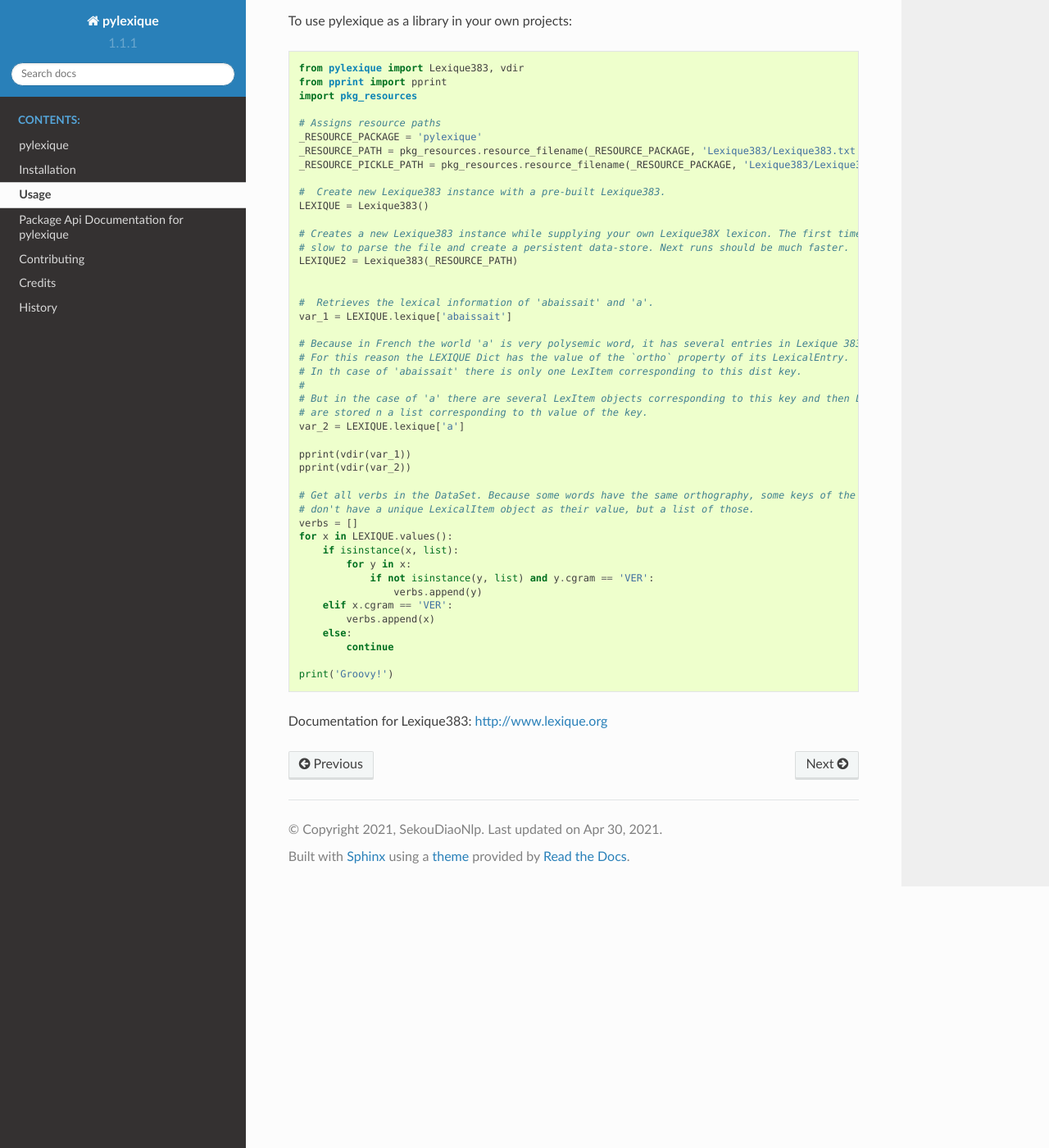
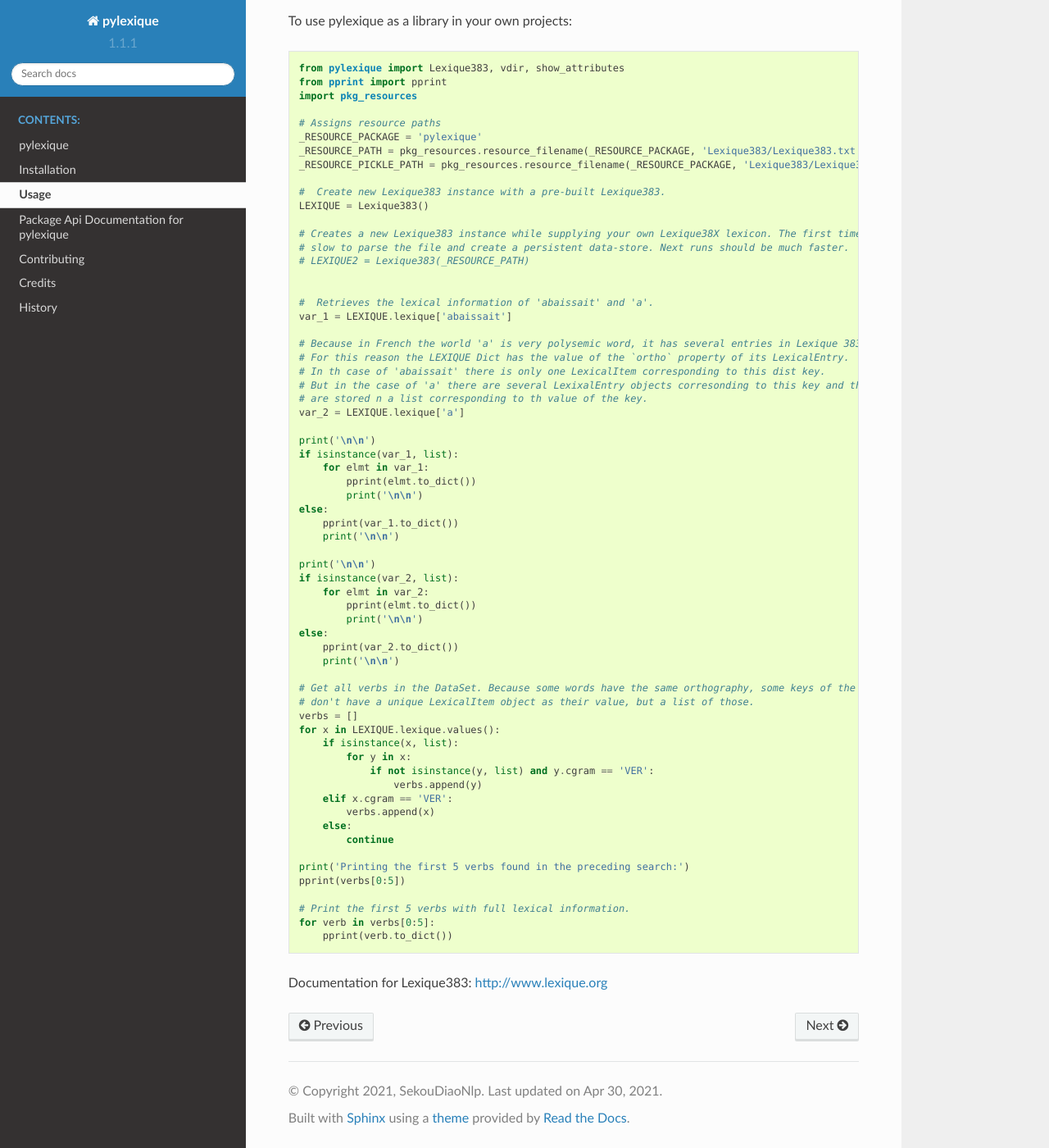
Before and after one commit to SekouDiaoNlp/pylexique, a Sphinx documentation site: the page built from docs/usage.rst, in a window 1280 px wide and 1400 px high, scrolled down 419 px. Shown: the whole window at 82% size. Built offline with Sphinx 7.4.7 and the Read the Docs theme 2.0.0, drawn with Linux system fonts in a browser that asks for light colours.

Commit message:
Updated usage documentation.

```diff
--- a/docs/usage.rst
+++ b/docs/usage.rst
@@ -22,7 +22,7 @@ To use pylexique  as a library in your own projects:
 
 .. code-block:: python
 
-        from pylexique import Lexique383, vdir
+        from pylexique import Lexique383, vdir, show_attributes
         from pprint import pprint
         import pkg_resources
 
@@ -36,7 +36,7 @@ To use pylexique  as a library in your own projects:
 
         # Creates a new Lexique383 instance while supplying your own Lexique38X lexicon. The first time it will it will be
         # slow to parse the file and create a persistent data-store. Next runs should be much faster.
-        LEXIQUE2 = Lexique383(_RESOURCE_PATH)
+        # LEXIQUE2 = Lexique383(_RESOURCE_PATH)
 
 
         #  Retrieves the lexical information of 'abaissait' and 'a'.
@@ -44,19 +44,33 @@ To use pylexique  as a library in your own projects:
 
         # Because in French the world 'a' is very polysemic word, it has several entries in Lexique 383.
         # For this reason the LEXIQUE Dict has the value of the `ortho` property of its LexicalEntry.
-        # In th case of 'abaissait' there is only one LexItem corresponding to this dist key.
-        #
-        # But in the case of 'a' there are several LexItem objects corresponding to this key and then LexItem ojects
+        # In th case of 'abaissait' there is only one LexicalItem corresponding to this dist key.
+        # But in the case of 'a' there are several LexixalEntry objects corresonding to this key and then LexicalEnty onjects
         # are stored n a list corresponding to th value of the key.
         var_2 = LEXIQUE.lexique['a']
 
-        pprint(vdir(var_1))
-        pprint(vdir(var_2))
+        print('\n\n')
+        if isinstance(var_1, list):
+            for elmt in var_1:
+                pprint(elmt.to_dict())
+                print('\n\n')
+        else:
+            pprint(var_1.to_dict())
+            print('\n\n')
+
+        print('\n\n')
+        if isinstance(var_2, list):
+            for elmt in var_2:
+                pprint(elmt.to_dict())
+                print('\n\n')
+        else:
+            pprint(var_2.to_dict())
+            print('\n\n')
 
         # Get all verbs in the DataSet. Because some words have the same orthography, some keys of the dictionary
         # don't have a unique LexicalItem object as their value, but a list of those.
         verbs = []
-        for x in LEXIQUE.values():
+        for x in LEXIQUE.lexique.values():
             if isinstance(x, list):
                 for y in x:
                     if not isinstance(y, list) and y.cgram == 'VER':
@@ -66,7 +80,13 @@ To use pylexique  as a library in your own projects:
             else:
                 continue
 
-        print('Groovy!')
+        print('Printing the first 5 verbs found in the preceding search:')
+        pprint(verbs[0:5])
+
+        # Print the first 5 verbs with full lexical information.
+        for verb in verbs[0:5]:
+            pprint(verb.to_dict())
+
 
 Documentation for
 _`Lexique383`: http://www.lexique.org
```
